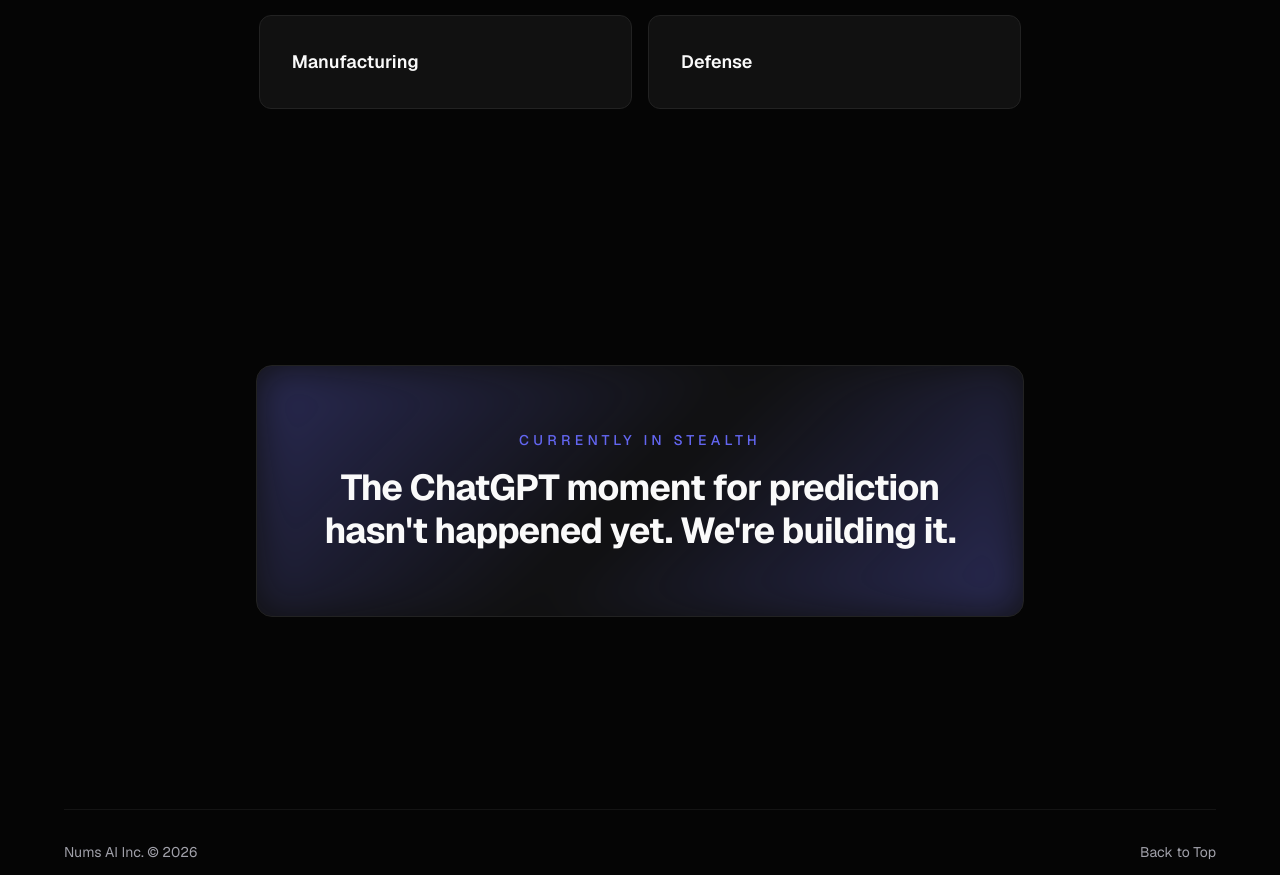
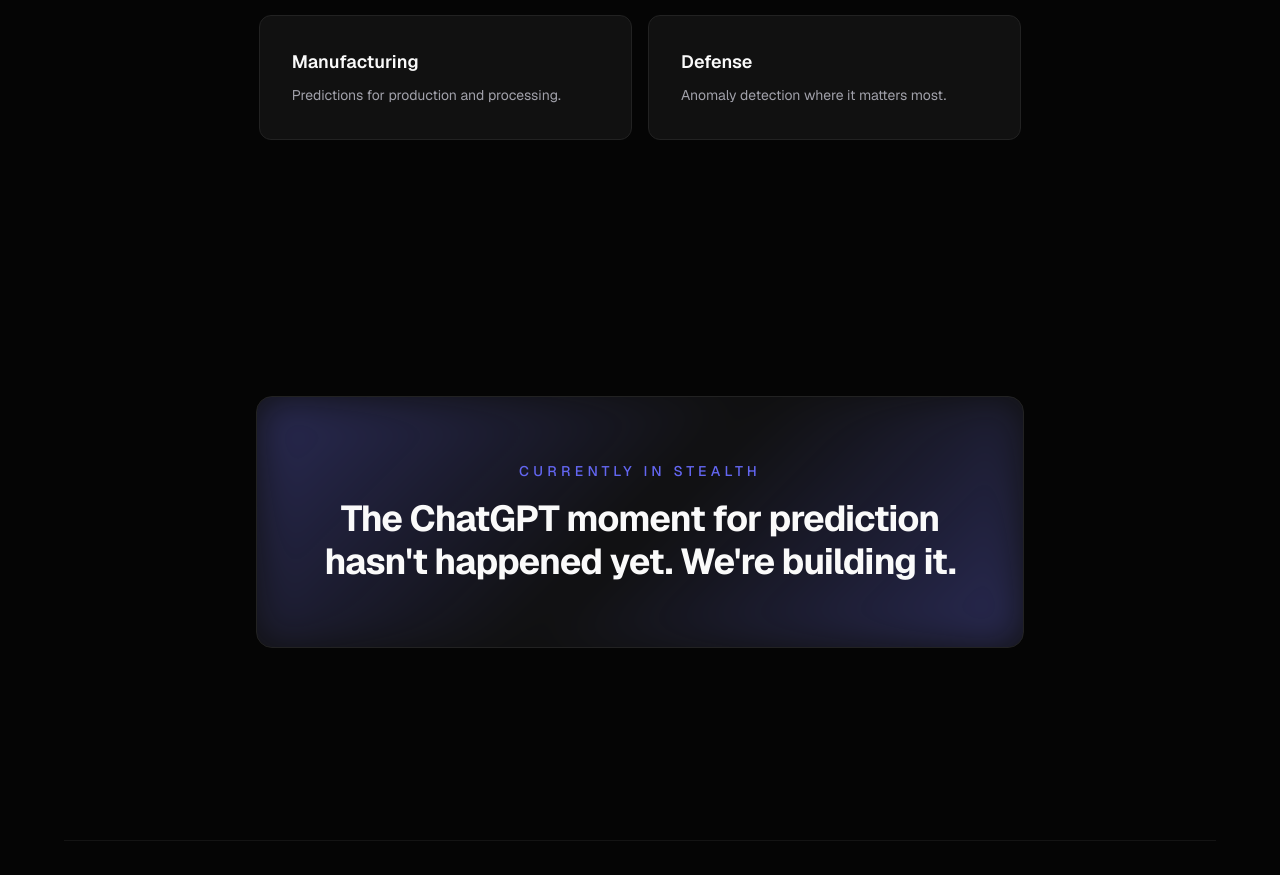
Before and after one commit to nums-ai/nums-ai.github.io, a Next.js app: page / in a window 1280 px wide. Shown: the part 2379-3254 px from the top of the page. Built offline with nearby package versions, Linux system fonts and the light colour scheme.

Commit message:
Fill Manufacturing/Defense cards (KR p19 'production' + p15 'anomaly detection')

```diff
--- a/src/app/page.tsx
+++ b/src/app/page.tsx
@@ -287,8 +287,14 @@
     description:
       "Is there any fraudulent transaction between user A and user B?",
   },
-  { industry: "Manufacturing" },
-  { industry: "Defense" },
+  {
+    industry: "Manufacturing",
+    description: "Predictions for production and processing.",
+  },
+  {
+    industry: "Defense",
+    description: "Anomaly detection where it matters most.",
+  },
 ];
 
 function UseCases() {
```
